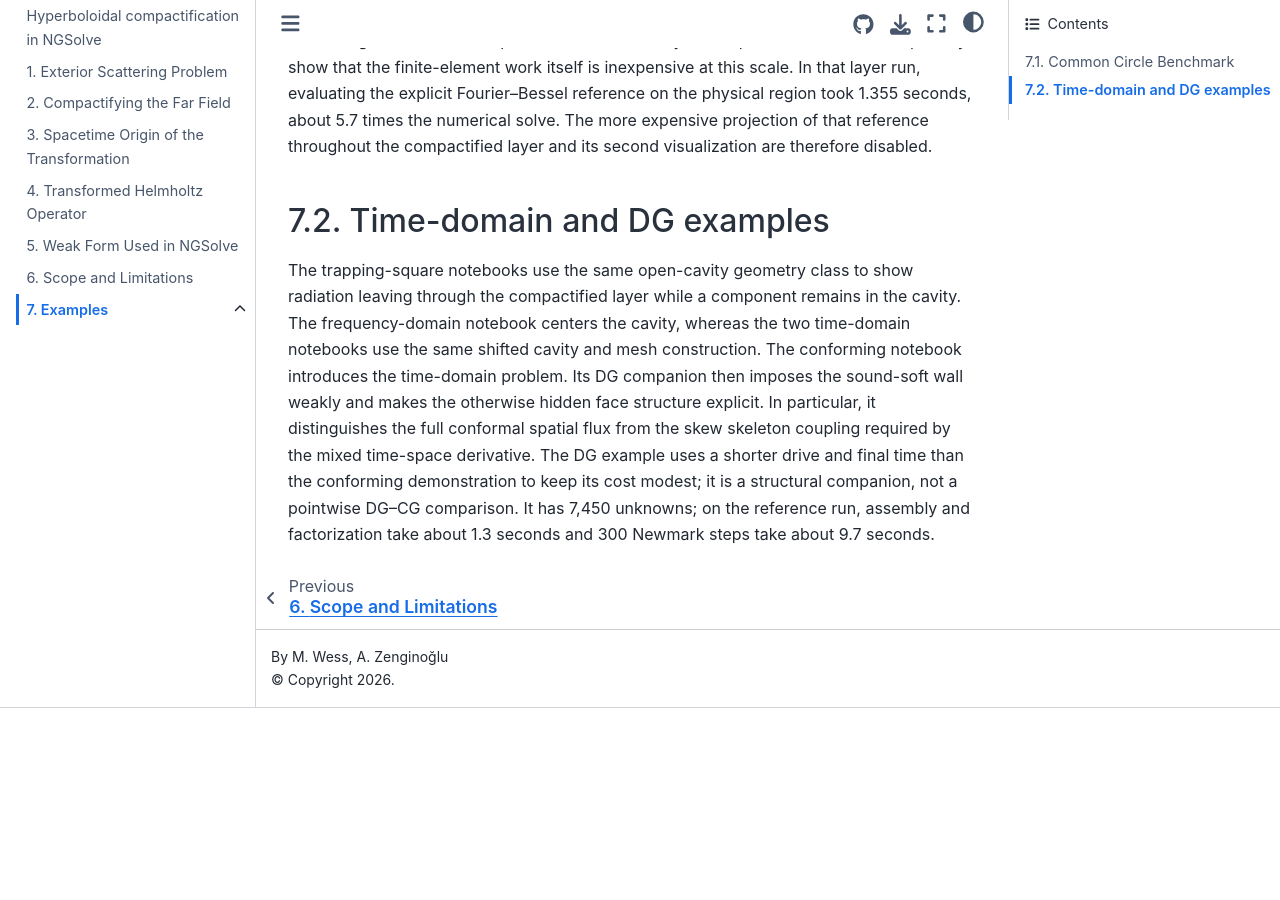
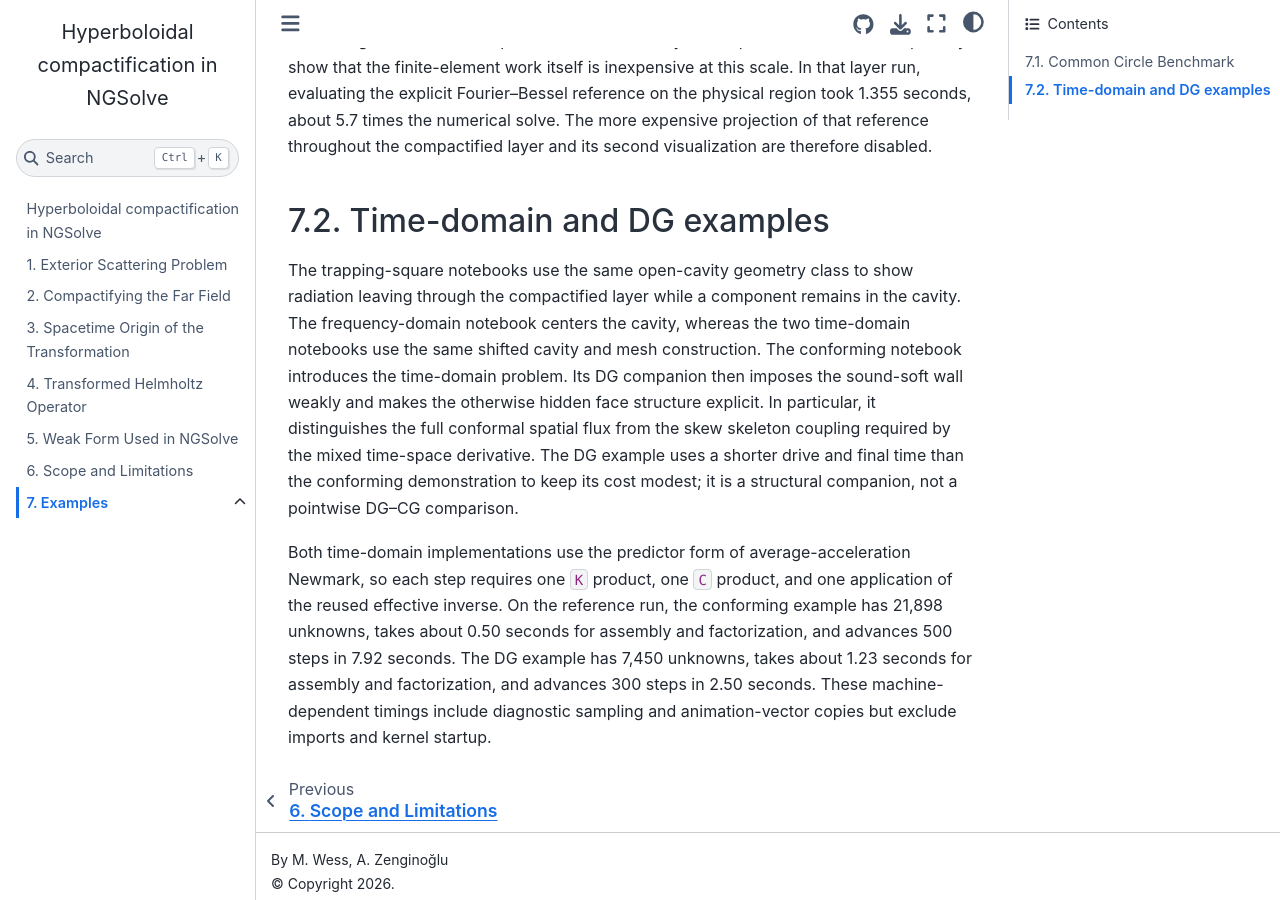
Before and after one commit to markuswess/hypFEM, a Jupyter Book: the page built from examples.md, in a window 1280 px wide and 900 px high, scrolled down 1822 px. Built offline with Jupyter Book 1.0.4 settings and Sphinx 7.4.7 and the Sphinx Book theme 1.1.4, drawn with Linux system fonts in a browser that asks for light colours; pages that are not in the unit, such as notebooks, are missing from menus; before the commit the page ends 2530 px from its top, so only the background shows below that.

Commit message:
Optimize time-domain Newmark implementations

````diff
--- a/examples.md
+++ b/examples.md
@@ -44,7 +44,9 @@ The timings are machine-dependent and exclude Python imports and kernel startup.
 
 ## Time-domain and DG examples
 
-The trapping-square notebooks use the same open-cavity geometry class to show radiation leaving through the compactified layer while a component remains in the cavity. The frequency-domain notebook centers the cavity, whereas the two time-domain notebooks use the same shifted cavity and mesh construction. The conforming notebook introduces the time-domain problem. Its DG companion then imposes the sound-soft wall weakly and makes the otherwise hidden face structure explicit. In particular, it distinguishes the full conformal spatial flux from the skew skeleton coupling required by the mixed time-space derivative. The DG example uses a shorter drive and final time than the conforming demonstration to keep its cost modest; it is a structural companion, not a pointwise DG--CG comparison. It has 7,450 unknowns; on the reference run, assembly and factorization take about 1.3 seconds and 300 Newmark steps take about 9.7 seconds.
+The trapping-square notebooks use the same open-cavity geometry class to show radiation leaving through the compactified layer while a component remains in the cavity. The frequency-domain notebook centers the cavity, whereas the two time-domain notebooks use the same shifted cavity and mesh construction. The conforming notebook introduces the time-domain problem. Its DG companion then imposes the sound-soft wall weakly and makes the otherwise hidden face structure explicit. In particular, it distinguishes the full conformal spatial flux from the skew skeleton coupling required by the mixed time-space derivative. The DG example uses a shorter drive and final time than the conforming demonstration to keep its cost modest; it is a structural companion, not a pointwise DG--CG comparison.
+
+Both time-domain implementations use the predictor form of average-acceleration Newmark, so each step requires one `K` product, one `C` product, and one application of the reused effective inverse. On the reference run, the conforming example has 21,898 unknowns, takes about 0.50 seconds for assembly and factorization, and advances 500 steps in 7.92 seconds. The DG example has 7,450 unknowns, takes about 1.23 seconds for assembly and factorization, and advances 300 steps in 2.50 seconds. These machine-dependent timings include diagnostic sampling and animation-vector copies but exclude imports and kernel startup.
 
 ```{contents}
 :local:
````
Also changed, not shown: 2 other files.
